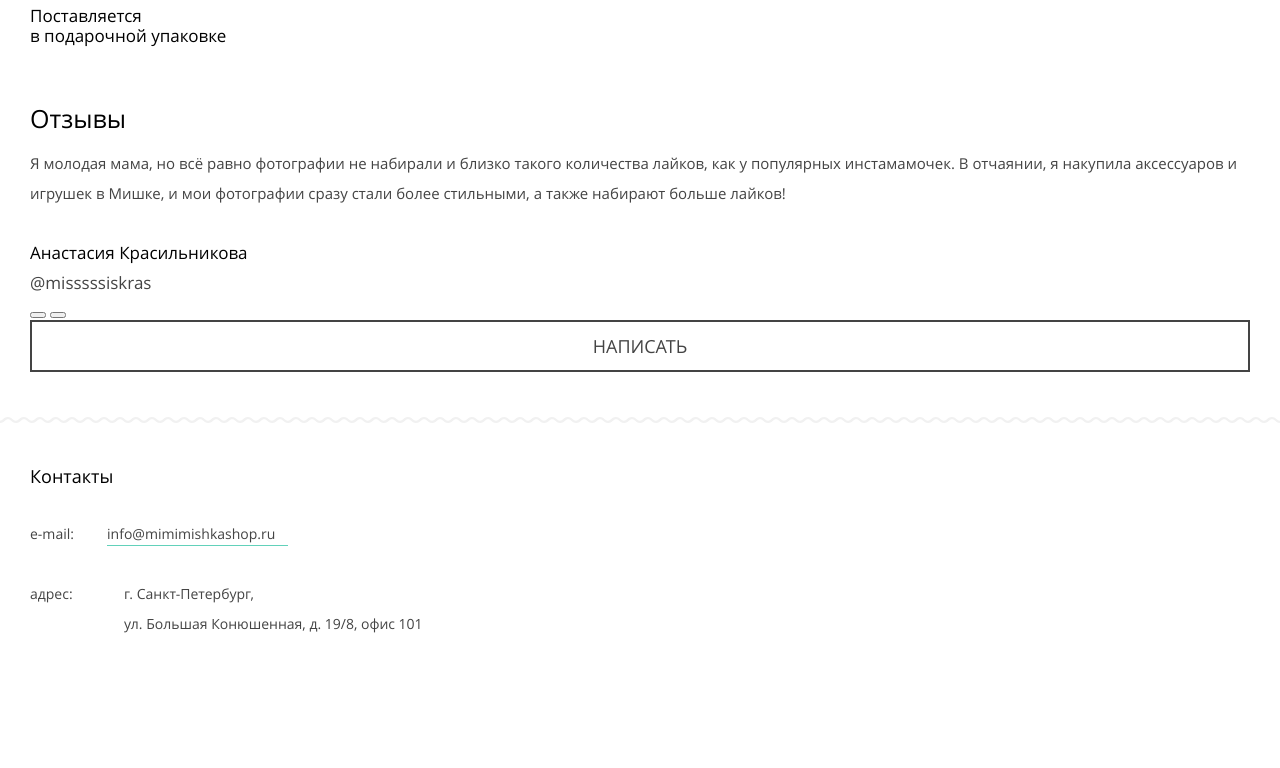
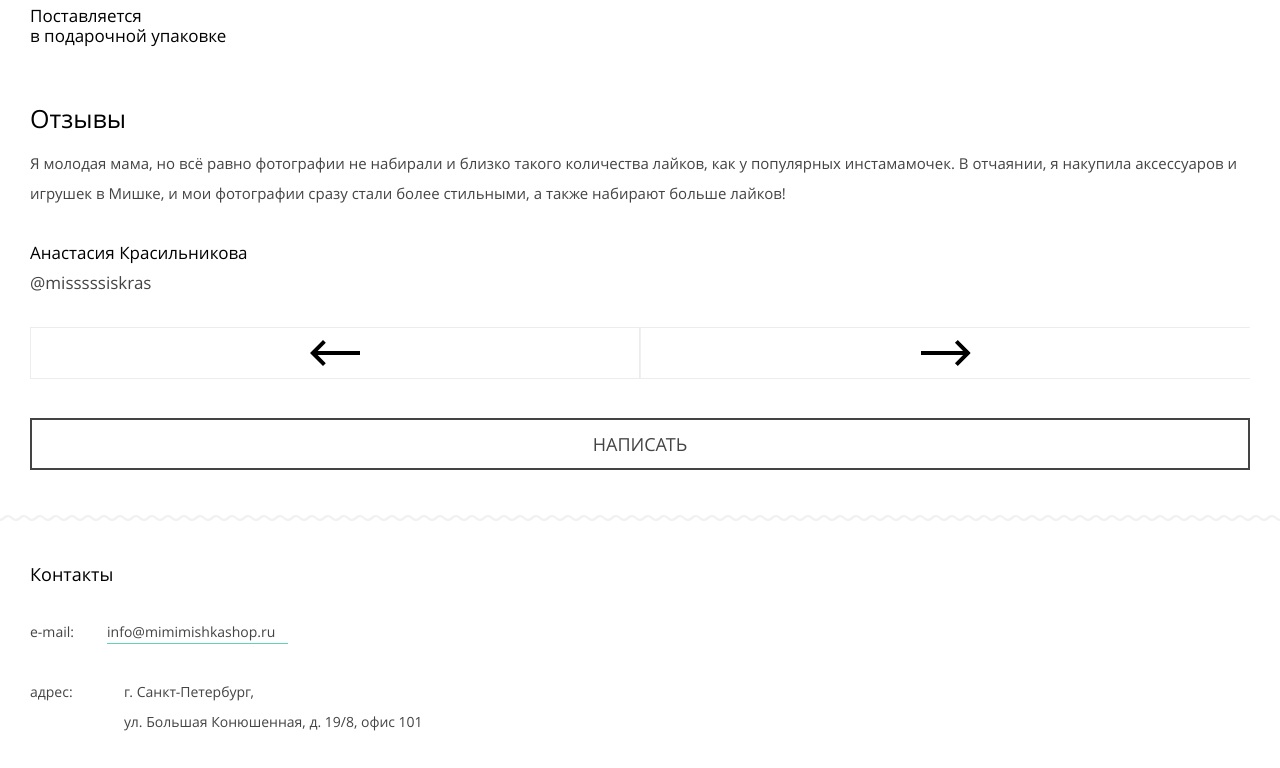
Before and after one commit to pomehy/1295047-mishka-21, a website: page source/index.html in a window 1280 px wide. Shown: the part 2354-3122 px from the top of the page. Drawn offline with nearby package versions, Linux system fonts and the light colour scheme; files that its build step writes are made by us from their sources.

Commit message:
стили для кнопок слайдера

```diff
--- a/source/sass/blocks/slider.scss
+++ b/source/sass/blocks/slider.scss
@@ -5,3 +5,35 @@
 .slider__item--active {
   display: block;
 }
+
+.slider__toggle-wrapper {
+  display: flex;
+  align-items: center;
+  justify-content: space-between;
+
+  margin-top: 29px;
+  margin-bottom: 39px;
+}
+
+.slider__toggle {
+  display: flex;
+  width: 100%;
+  height: 52px;
+
+  background-color: transparent;
+  background-repeat: no-repeat;
+  background-position: center;
+
+  background-image: url("../img/decor/slider-arrow.svg");
+
+  border: 1px solid #ececec;
+
+  cursor: pointer;
+
+  @include status;
+}
+
+.slider__toggle--next {
+  border-left: none;
+  transform: rotate(180deg);
+}
```
